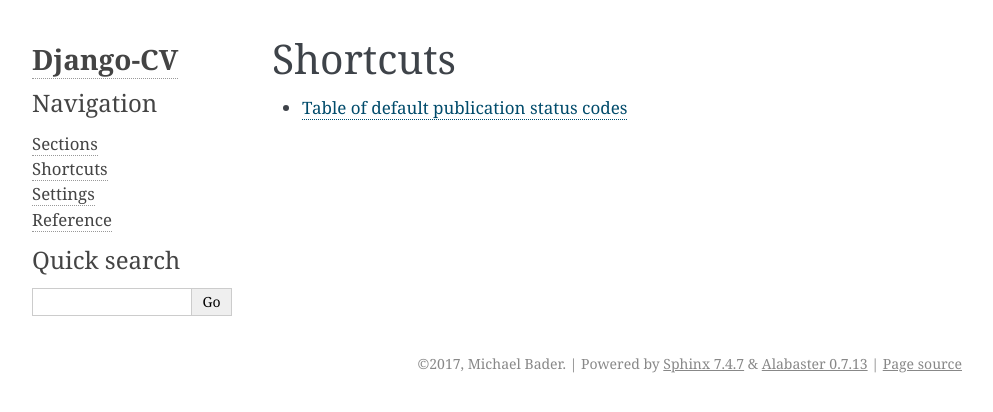
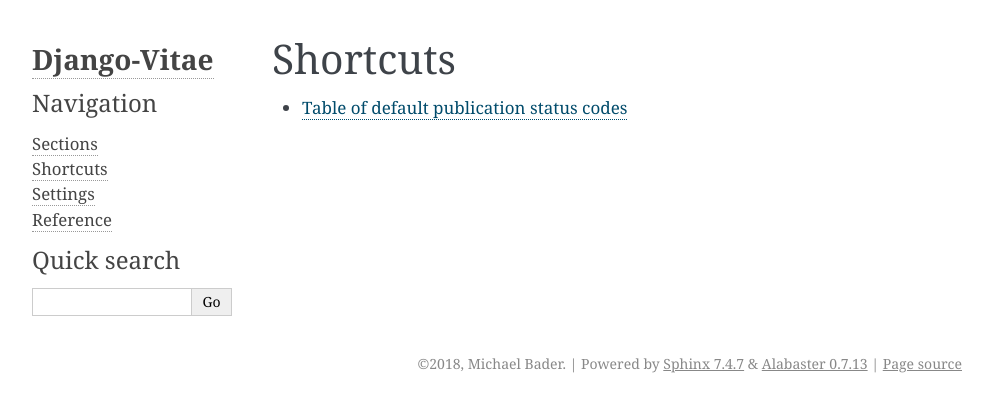
Before and after one commit to mikebader/django-vitae, a Sphinx documentation site: the page built from docs/source/shortcuts.rst, in a window 1280 px wide. Shown: the top 412 px of the page, without its empty margins (148-1141 px from the left). Built offline with Sphinx 7.4.7, drawn with Linux system fonts in a browser that asks for light colours; formulas are drawn with MathJax 3.

Commit message:
changed docs conf.py to read django-vitae

```diff
--- a/docs/source/conf.py
+++ b/docs/source/conf.py
@@ -20,8 +20,6 @@
 import os
 from os.path import abspath, dirname, join
 import sys
-#sys.path.insert(0, os.path.abspath('.'))
-#sys.path.append('/Users/bader/webdev/djangoapps/cv')
 sys.path.append(abspath(join(dirname(__file__), "_ext")))
 
 
@@ -69,8 +67,8 @@ source_suffix = '.rst'
 master_doc = 'index'
 
 # General information about the project.
-project = 'Django-CV'
-copyright = '2017, Michael Bader'
+project = 'Django-Vitae'
+copyright = '2018, Michael Bader'
 author = 'Michael Bader'
 
 # The version info for the project you're documenting, acts as replacement for
@@ -146,7 +144,7 @@ html_sidebars = {
 # -- Options for HTMLHelp output ------------------------------------------
 
 # Output file base name for HTML help builder.
-htmlhelp_basename = 'Django-CVdoc'
+htmlhelp_basename = 'django-vitae-doc'
 
 
 # -- Options for LaTeX output ---------------------------------------------
@@ -173,7 +171,7 @@ latex_elements = {
 # (source start file, target name, title,
 #  author, documentclass [howto, manual, or own class]).
 latex_documents = [
-    (master_doc, 'Django-CV.tex', 'Django-CV Documentation',
+    (master_doc, 'Django-Vitae.tex', 'Django-Vitae Documentation',
      'Michael Bader', 'manual'),
 ]
 
@@ -183,7 +181,7 @@ latex_documents = [
 # One entry per manual page. List of tuples
 # (source start file, name, description, authors, manual section).
 man_pages = [
-    (master_doc, 'django-cv', 'Django-CV Documentation',
+    (master_doc, 'django-vitae', 'Django-Vitae Documentation',
      [author], 1)
 ]
 
@@ -194,8 +192,8 @@ man_pages = [
 # (source start file, target name, title, author,
 #  dir menu entry, description, category)
 texinfo_documents = [
-    (master_doc, 'Django-CV', 'Django-CV Documentation',
-     author, 'Django-CV', 'One line description of project.',
+    (master_doc, 'Django-Vitae', 'Django-Vitae Documentation',
+     author, 'Django-Vitae', 'One line description of project.',
      'Miscellaneous'),
 ]
 
```
